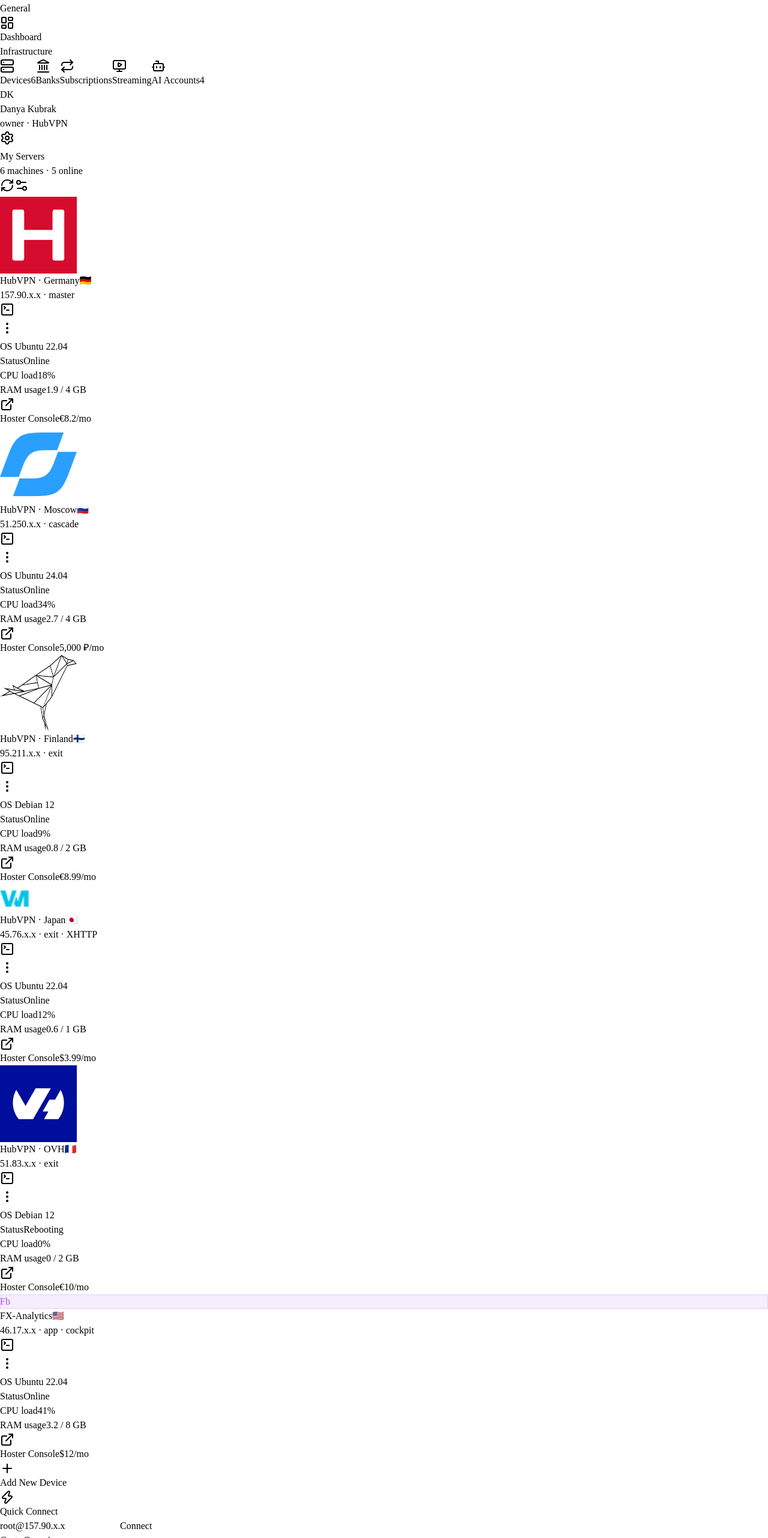
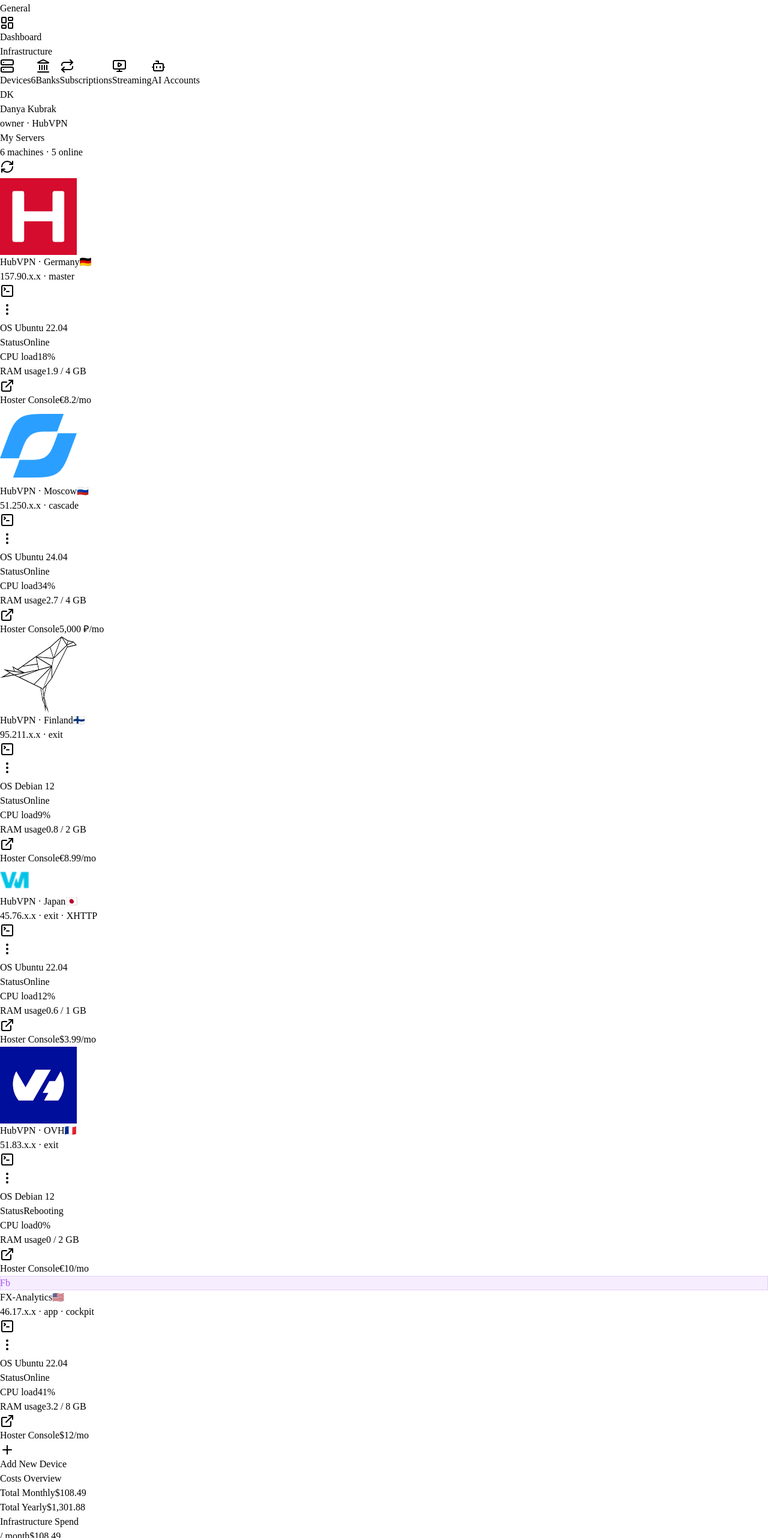
Before and after one commit to Archangel-gabri/argus, a React (Vite) app in the folder src/renderer/: page / in a window 1280 px wide. Shown: the part 222-2786 px from the top of the page at 60% size. Built offline with nearby package versions, Linux system fonts and the light colour scheme.

Commit message:
refactor(argus): remove dead controls — quick connect, group settings, fake ai badge

```diff
--- a/src/renderer/src/components/InsightsPanel.tsx
+++ b/src/renderer/src/components/InsightsPanel.tsx
@@ -1,4 +1,4 @@
-import { Plus, Zap, type LucideIcon } from 'lucide-react'
+import { Plus, type LucideIcon } from 'lucide-react'
 import type { ReactNode } from 'react'
 import { money } from '@/lib/format'
 import { useDevices, totals } from '@/store/devices'
@@ -18,7 +18,6 @@
   const devices = useDevices((s) => s.devices)
   const openCreate = useUI((s) => s.openCreate)
   const { monthly, yearly } = totals(devices)
-  const quick = devices[0] ? `${devices[0].user}@${devices[0].ip || devices[0].id}` : 'root@host'
 
   return (
     <div className="space-y-7">
@@ -28,20 +27,6 @@
       >
         <Plus className="h-[18px] w-[18px]" /> Add New Device
       </button>
-
-      <section>
-        <Title icon={Zap}>Quick Connect</Title>
-        <div className="flex items-center gap-2">
-          <input
-            defaultValue={quick}
-            key={quick}
-            className="min-w-0 flex-1 rounded-lg border border-border bg-bg/60 px-3 py-2 font-mono text-xs text-slate-200 outline-none focus:border-accent/40 focus:ring-1 focus:ring-accent/30"
-          />
-          <button className="shrink-0 rounded-lg bg-card px-3.5 py-2 text-sm font-medium text-slate-200 ring-1 ring-border transition-colors hover:bg-card-hover">
-            Connect
-          </button>
-        </div>
-      </section>
 
       <section>
         <Title>Costs Overview</Title>
--- a/src/renderer/src/components/Sidebar.tsx
+++ b/src/renderer/src/components/Sidebar.tsx
@@ -6,7 +6,6 @@
   Repeat,
   MonitorPlay,
   Bot,
-  Settings,
   type LucideIcon
 } from 'lucide-react'
 import { cn } from '@/lib/cn'
@@ -68,7 +67,7 @@
   const search = useUI((s) => s.search)
   const setSearch = useUI((s) => s.setSearch)
   const deviceCount = useDevices((s) => s.devices.length)
-  const badges: Partial<Record<ViewId, number>> = { devices: deviceCount, ai: 4 }
+  const badges: Partial<Record<ViewId, number>> = { devices: deviceCount }
 
   return (
     <aside className="flex w-64 shrink-0 flex-col border-r border-border bg-surface">
@@ -126,12 +125,6 @@
             <div className="truncate text-sm font-medium text-white">Danya Kubrak</div>
             <div className="truncate text-[11px] text-slate-500">owner · HubVPN</div>
           </div>
-          <button
-            className="rounded-md p-1.5 text-slate-500 hover:bg-white/5 hover:text-slate-300"
-            aria-label="Settings"
-          >
-            <Settings className="h-[18px] w-[18px]" />
-          </button>
         </div>
       </div>
     </aside>
--- a/src/renderer/src/views/DevicesView.tsx
+++ b/src/renderer/src/views/DevicesView.tsx
@@ -1,5 +1,5 @@
 import { useState } from 'react'
-import { Settings2, RefreshCw } from 'lucide-react'
+import { RefreshCw } from 'lucide-react'
 import { cn } from '@/lib/cn'
 import { useDevices } from '@/store/devices'
 import { useUI } from '@/store/ui'
@@ -50,12 +50,6 @@
             >
               <RefreshCw className={cn('h-[18px] w-[18px]', refreshing && 'animate-spin')} />
             </button>
-            <button
-              className="rounded-lg p-2 text-slate-400 ring-1 ring-border transition-colors hover:bg-white/5 hover:text-slate-200"
-              aria-label="Group settings"
-            >
-              <Settings2 className="h-[18px] w-[18px]" />
-            </button>
           </div>
         </div>
 
```
